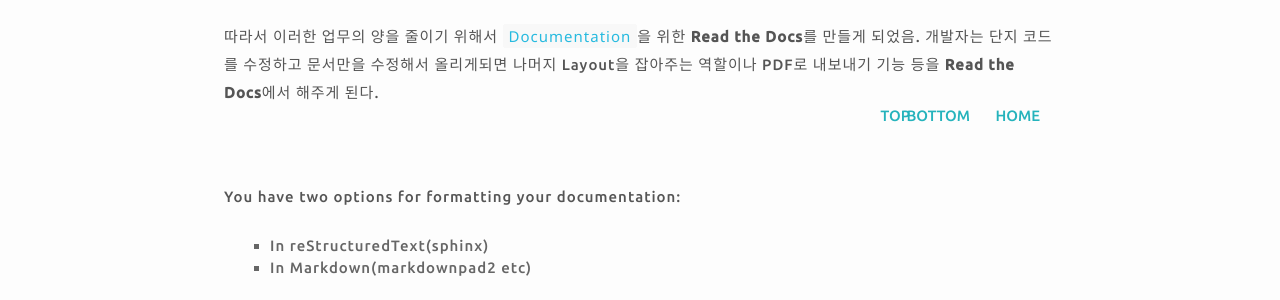
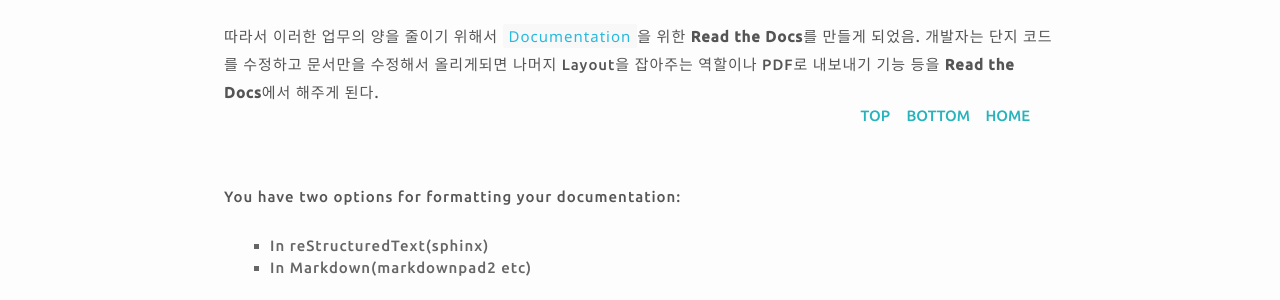
Before and after one commit to plus4070/plus4070.github.io, a Jekyll site: the page built from _posts/2016-03-15-ReadTheDocs.md, in a window 1280 px wide. Shown: the part 743-1043 px from the top of the page. Built offline with Jekyll 4.4.1, drawn with Linux system fonts in a browser that asks for light colours; nearby versions of some CDN libraries; comment, search, counter and statistics services are not loaded.

Commit message:
add bottom button

```diff
--- a/_includes/footer.html
+++ b/_includes/footer.html
@@ -11,10 +11,10 @@
 		<a class="link" href="{{ site.baseurl }}/contact/">Contact</a>
         </p>
 
-        <span><script>document.write(new Date().getFullYear());</script></span>
+        <span id="year"><script>document.write(new Date().getFullYear());</script></span>
         <span>&copy;</span>
 
-		<a id="link" class="link" href="{{ site.baseurl }}">{{ site.name }}</a>
+		<a class="link" href="{{ site.baseurl }}">{{ site.name }}</a>
 		<br>
 		<span>Theme &copy; <a class="link" href="https://twitter.com/itisbenjamin1" target="_blank"> Ben</a> | </span>
 				<iframe
--- a/_layouts/post.html
+++ b/_layouts/post.html
@@ -41,7 +41,7 @@
 </div>
 
 <a href="#" class="top-btn">TOP</a>
-<a href="#link" class="bottom-btn">BOTTOM</a>
+<a href="#year" class="bottom-btn">BOTTOM</a>
 <a href="http://plus4070.github.io/" class="home-btn">HOME</a>
 
 {% include share.html %}
--- a/_sass/_layout.scss
+++ b/_sass/_layout.scss
@@ -120,7 +120,7 @@
 .top-btn {
   position: fixed;
   bottom: 30px;
-  right: 370px;
+  right: 390px;
 }
 
 .bottom-btn {
@@ -132,7 +132,7 @@
 .home-btn {
   position: fixed;
   bottom: 30px;
-  right: 240px;
+  right: 250px;
 }
 
 .line-truncate {
```
